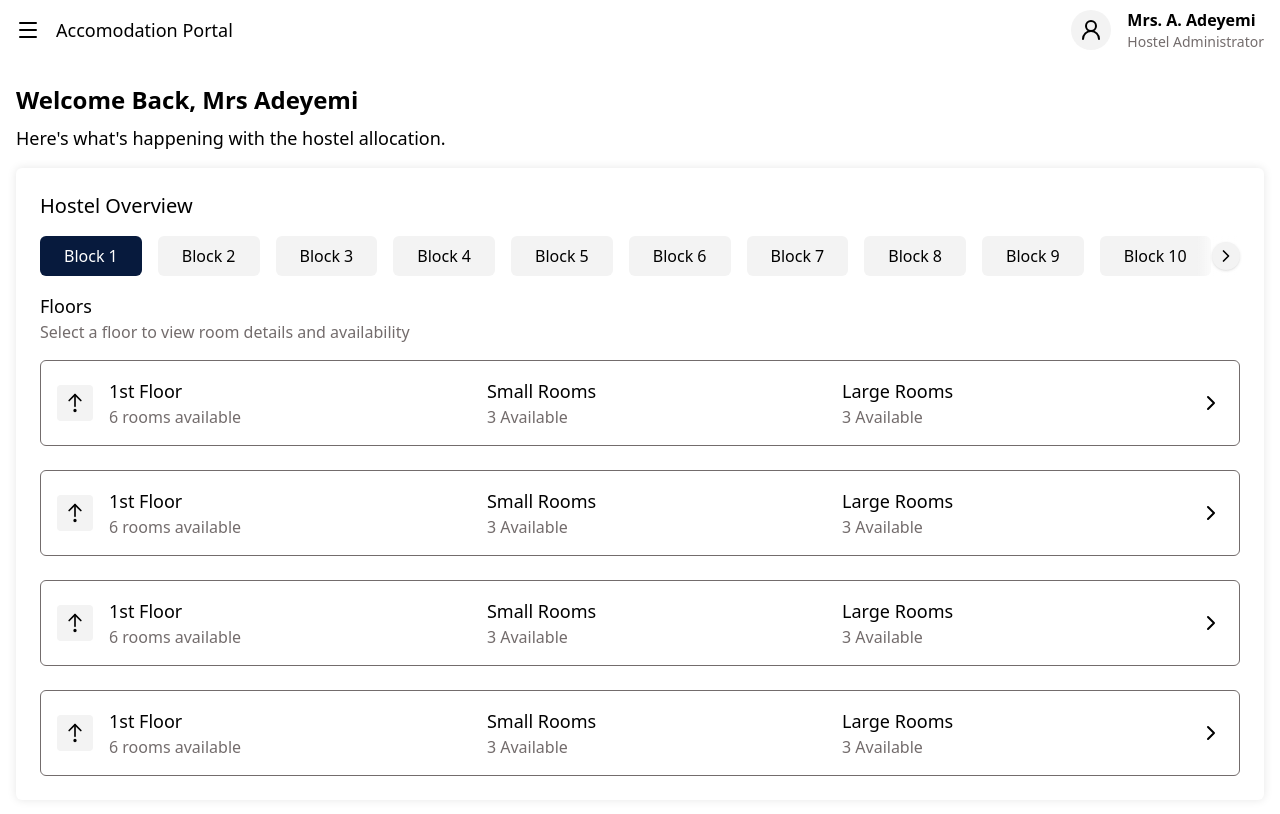
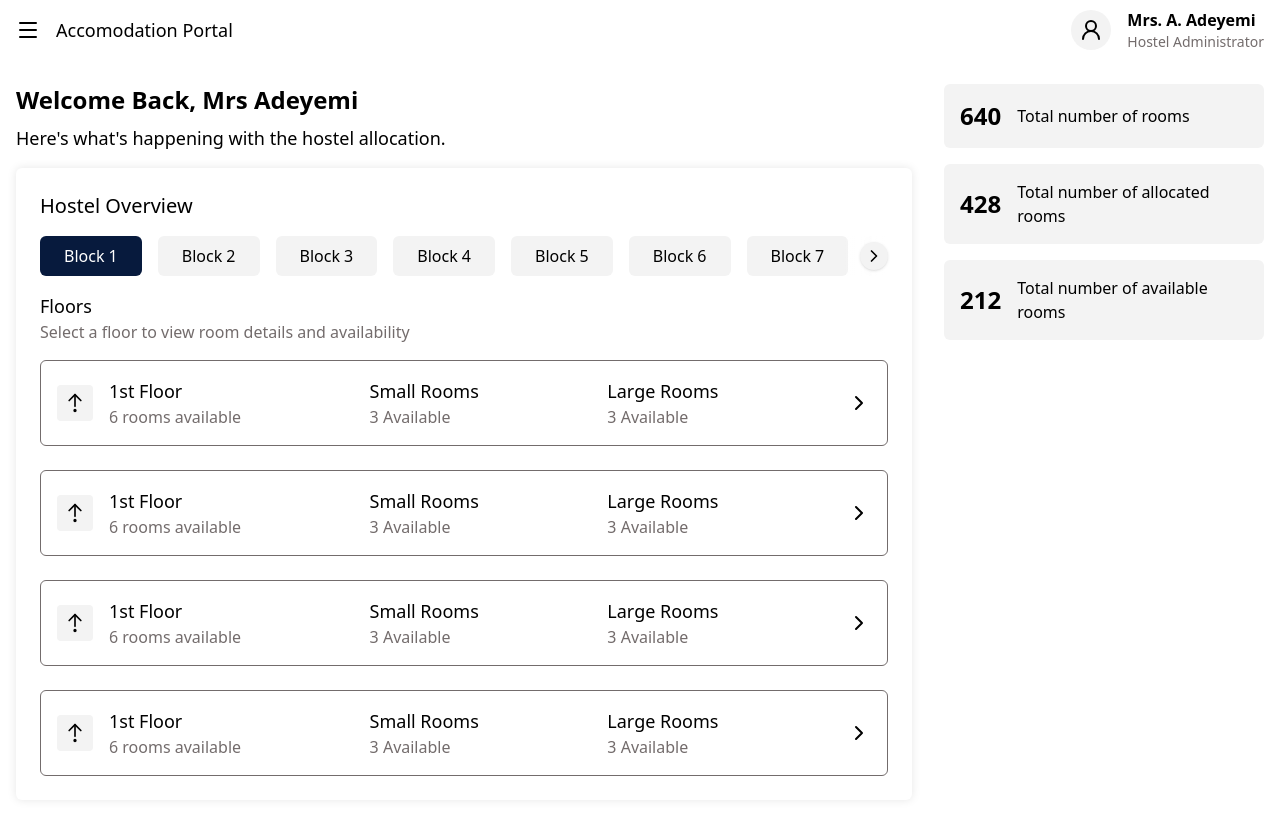
Before and after one commit to a-zadok/Student_balloting-page, a Next.js app: page /admin/dashboard in a window 1280 px wide. Shown: the top 814 px of the page. Built offline with nearby package versions, Linux system fonts and the light colour scheme.

Commit message:
feat: make stat card responsive

```diff
--- a/components/ui/StatCard.tsx
+++ b/components/ui/StatCard.tsx
@@ -6,7 +6,7 @@ interface StatCardProps {
 export default function StatCard({ value, label }: StatCardProps) {
   return (
     <div className="bg-container flex items-center gap-4 p-4 rounded-md">
-      <p className="text-xl">{value}</p>
+      <p className="text-xl lg:text-2xl font-bold">{value}</p>
       <p>{label}</p>
     </div>
   );
--- a/src/app/admin/dashboard/page.tsx
+++ b/src/app/admin/dashboard/page.tsx
@@ -3,22 +3,31 @@ import HostelOverview from "../../../../features/admin/components/hostel-overvie
 
 export default function AdminDashboard() {
   return (
-    <section className="flex flex-col gap-4 py-8">
+    <section className="flex gap-8 py-8">
+      <div className="flex min-w-0 flex-1 flex-col gap-4">
         <div className="flex flex-col gap-2">
-        <h2 className="text-xl md:text-2xl font-bold">
+          <h2 className="text-xl font-bold md:text-2xl">
             Welcome Back, Mrs Adeyemi
           </h2>
           <p className="md:text-lg">
             Here&apos;s what&apos;s happening with the hostel allocation.
           </p>
         </div>
-      <div className="md:hidden flex flex-col gap-2">
+
+        <div className="flex flex-col gap-2 lg:hidden">
           <StatCard value={640} label="Total number of rooms" />
           <StatCard value={428} label="Total number of allocated rooms" />
-        <StatCard value={212} label="Total number of allocated rooms" />
+          <StatCard value={212} label="Total number of available rooms" />
         </div>
 
         <HostelOverview />
+      </div>
+
+      <aside className="hidden lg:flex w-full max-w-xs shrink-0 flex-col gap-4">
+        <StatCard value={640} label="Total number of rooms" />
+        <StatCard value={428} label="Total number of allocated rooms" />
+        <StatCard value={212} label="Total number of available rooms" />
+      </aside>
     </section>
   );
 }
```
Lines whose indentation alone changed are shown as unchanged.
